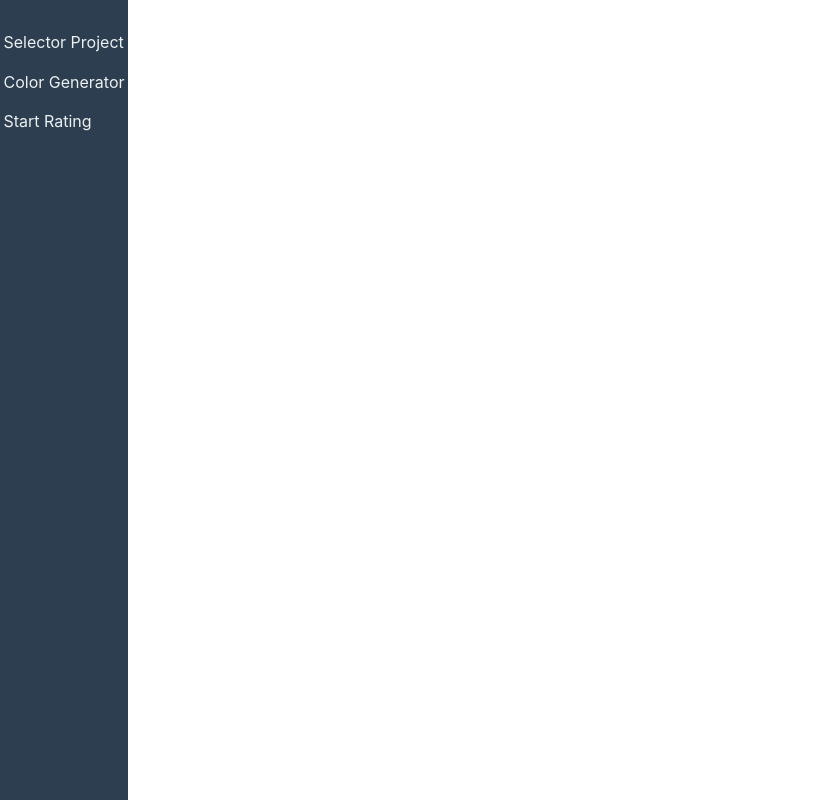
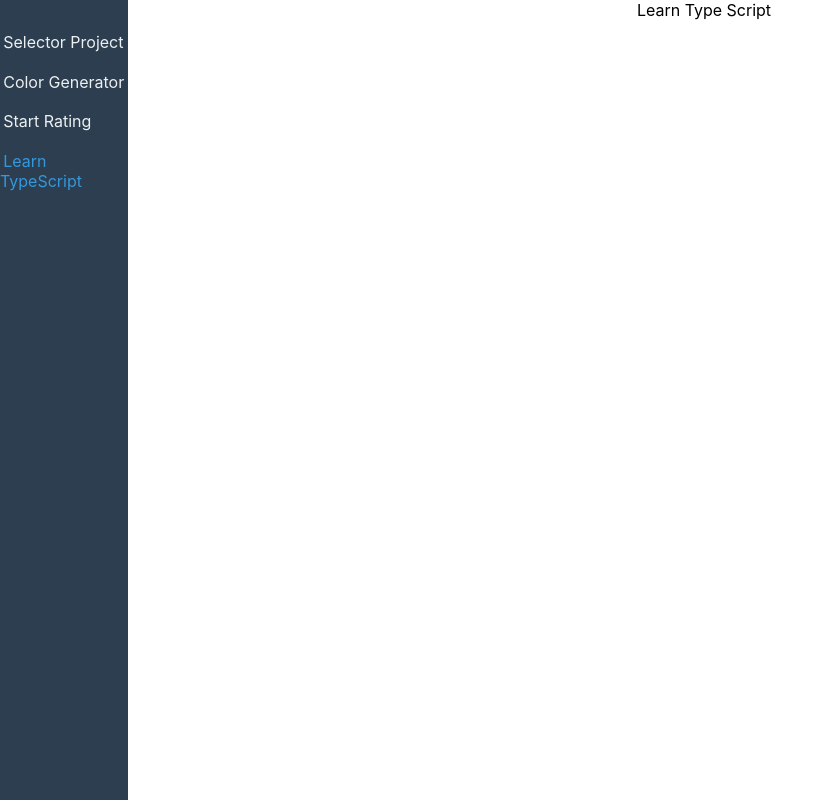
Before and after one commit to lboyadzhiev/multiple-react-projects, a React (Create React App) app: page /learn_typescript in a window 1280 px wide. Shown: the whole page, without its empty margins (0-830 px from the left). Built offline with nearby package versions, Linux system fonts and the light colour scheme.

Commit message:
Initial Set up for learnin TypeScript  part

```diff
--- a/src/App.tsx
+++ b/src/App.tsx
@@ -5,6 +5,7 @@ import Accordian from './components/Domains/Accordian/Accordian';
 import Navbar from './components/Navigation/Navigation';
 import RandomColor from './components/Domains/RandomColor/RandomColor';
 import StarRating from './components/Domains/StarRating/StarRating';
+import LearnTypeScript from './components/Domains/LearnTypeScript/LearnTypeScript';
 
 // styles
 import classes from './App.module.css';
@@ -20,6 +21,7 @@ function App() {
           <Route path='/' element={<Accordian />} />
           <Route path='/generate_color' element={<RandomColor />} />
           <Route path='/star_rating' element={<StarRating numOfStars={10} />} />
+          <Route path='/learn_typescript' element={<LearnTypeScript />} />
         </Routes>
       </main>
     </section>
--- /dev/null
+++ b/src/components/Domains/LearnTypeScript/LearnTypeScript.tsx
@@ -0,0 +1,3 @@
+export default function LearnTypeScript() {
+  return <div>Learn Type Script</div>;
+}
--- a/src/components/Navigation/Navigation.tsx
+++ b/src/components/Navigation/Navigation.tsx
@@ -31,6 +31,14 @@ export default function Navigation() {
             Start Rating
           </NavLink>
         </li>
+        <li>
+          <NavLink
+            to='/learn_typescript'
+            className={({ isActive }) => (isActive ? styles.active : '')}
+          >
+            Learn TypeScript
+          </NavLink>
+        </li>
       </ul>
     </div>
   );
```
